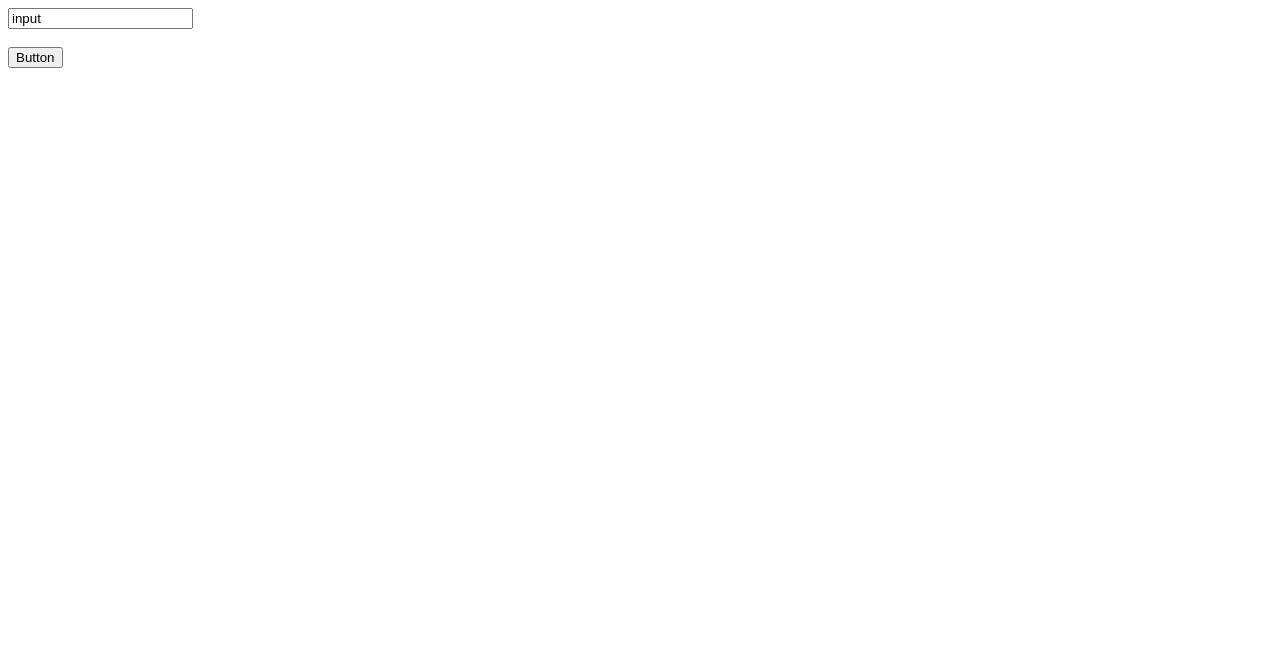
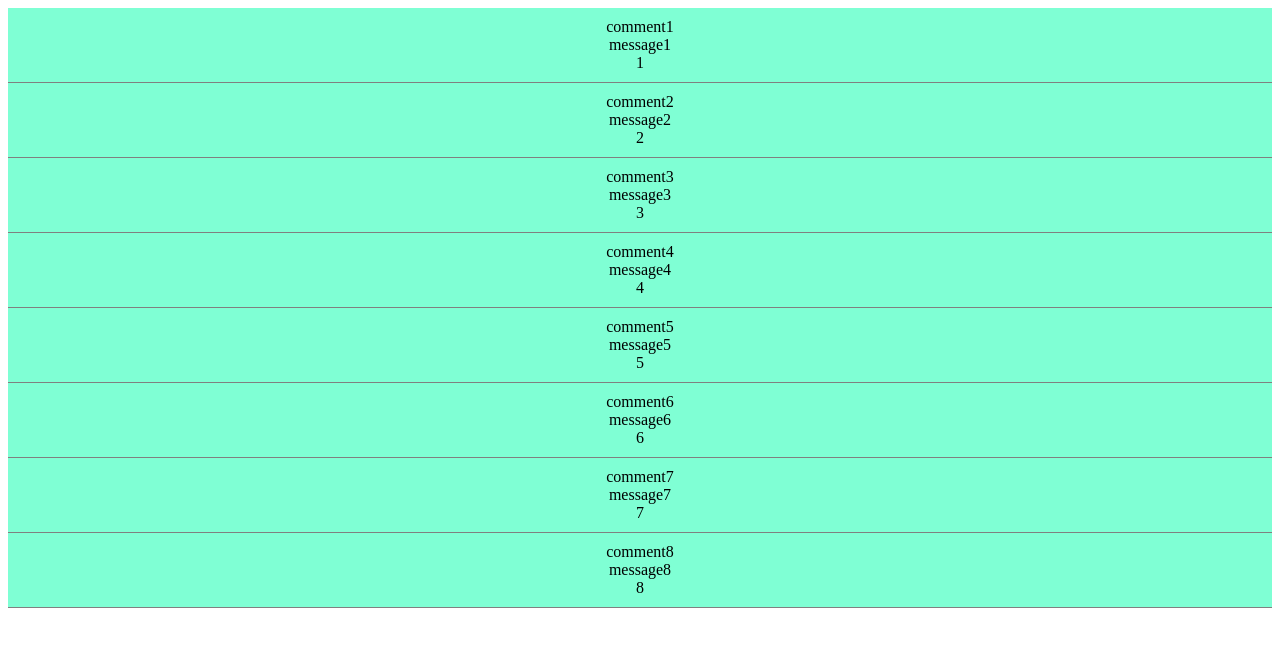
Before and after one commit to nickkies/react-rebase, a React (Create React App) app in the folder doc-practice/: page / in a window 1280 px wide. Shown: the top 646 px of the page. Built offline with nearby package versions, Linux system fonts and the light colour scheme.

Commit message:
Memoization

```diff
--- a/doc-practice/src/App.js
+++ b/doc-practice/src/App.js
@@ -1,5 +1,6 @@
-import Button from './components/10-HOC/Button';
-import Input from './components/10-HOC/Input';
+import Memo from './components/Memoization/Memo';
+// import Button from './components/10-HOC/Button';
+// import Input from './components/10-HOC/Input';
 // import ThankUDialog from './components/9-Composition/ThankUDialog';
 // import Dialog from './components/9-Composition/Dialog';
 // import WelcomeDialog from './components/9-Composition/WelcomeDialog';
@@ -19,10 +20,11 @@
 function App() {
   return (
     <>
-      <Input />
+      <Memo />
+      {/* <Input />
       <br />
       <br />
-      <Button />
+      <Button /> */}
       {/* <ThankUDalog /> */}
       {/* <Dialog /> */}
       {/* <WelcomeDialog /> */}
--- /dev/null
+++ b/doc-practice/src/components/Memoization/CommentItem.jsx
@@ -0,0 +1,16 @@
+import React, { memo } from 'react';
+import './commentItem.css';
+
+function CommentItem({ title, content, likes }) {
+  return (
+    <div className='commentItem'>
+      <span>{title}</span>
+      <br />
+      <span>{content}</span>
+      <br />
+      <span>{likes}</span>
+    </div>
+  );
+}
+
+export default memo(CommentItem);
--- /dev/null
+++ b/doc-practice/src/components/Memoization/Comments.jsx
@@ -0,0 +1,12 @@
+import React from 'react';
+import CommentItem from './CommentItem';
+
+export default function Comments({ commentList }) {
+  return (
+    <div>
+      {commentList.map((comment) => (
+        <CommentItem key={comment.title} {...comment} />
+      ))}
+    </div>
+  );
+}
--- /dev/null
+++ b/doc-practice/src/components/Memoization/Memo.jsx
@@ -0,0 +1,28 @@
+import React, { useEffect, useState } from 'react';
+import Comments from './Comments';
+
+const commentList = [
+  { title: 'comment1', content: 'message1 ', likes: 1 },
+  { title: 'comment2', content: 'message2 ', likes: 2 },
+  { title: 'comment3', content: 'message3 ', likes: 3 },
+];
+
+export default function Memo() {
+  const [comments, setComments] = useState(commentList);
+
+  useEffect(() => {
+    const interval = setInterval(() => {
+      setComments((prevComments) => [
+        ...prevComments,
+        {
+          title: `comment${prevComments.length + 1}`,
+          content: `message${prevComments.length + 1}`,
+          likes: prevComments.length + 1,
+        },
+      ]);
+    }, 1000);
+    return () => clearInterval(interval);
+  }, []);
+
+  return <Comments commentList={comments} />;
+}
--- /dev/null
+++ b/doc-practice/src/components/Memoization/commentItem.css
@@ -0,0 +1,7 @@
+.commentItem {
+  border-bottom: 1px solid grey;
+  padding: 10px;
+  cursor: pointer;
+  text-align: center;
+  background-color: aquamarine;
+}
```
